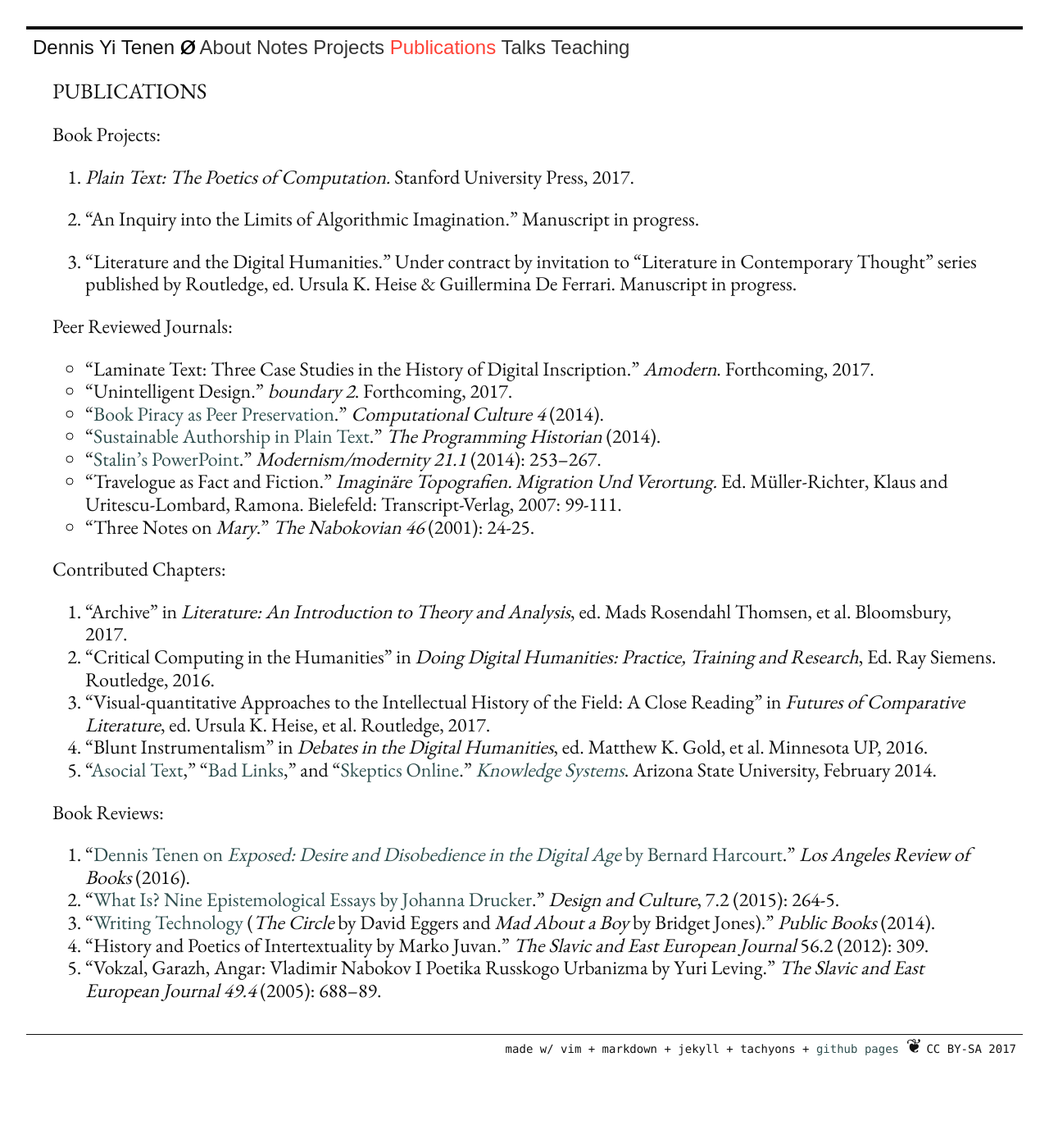
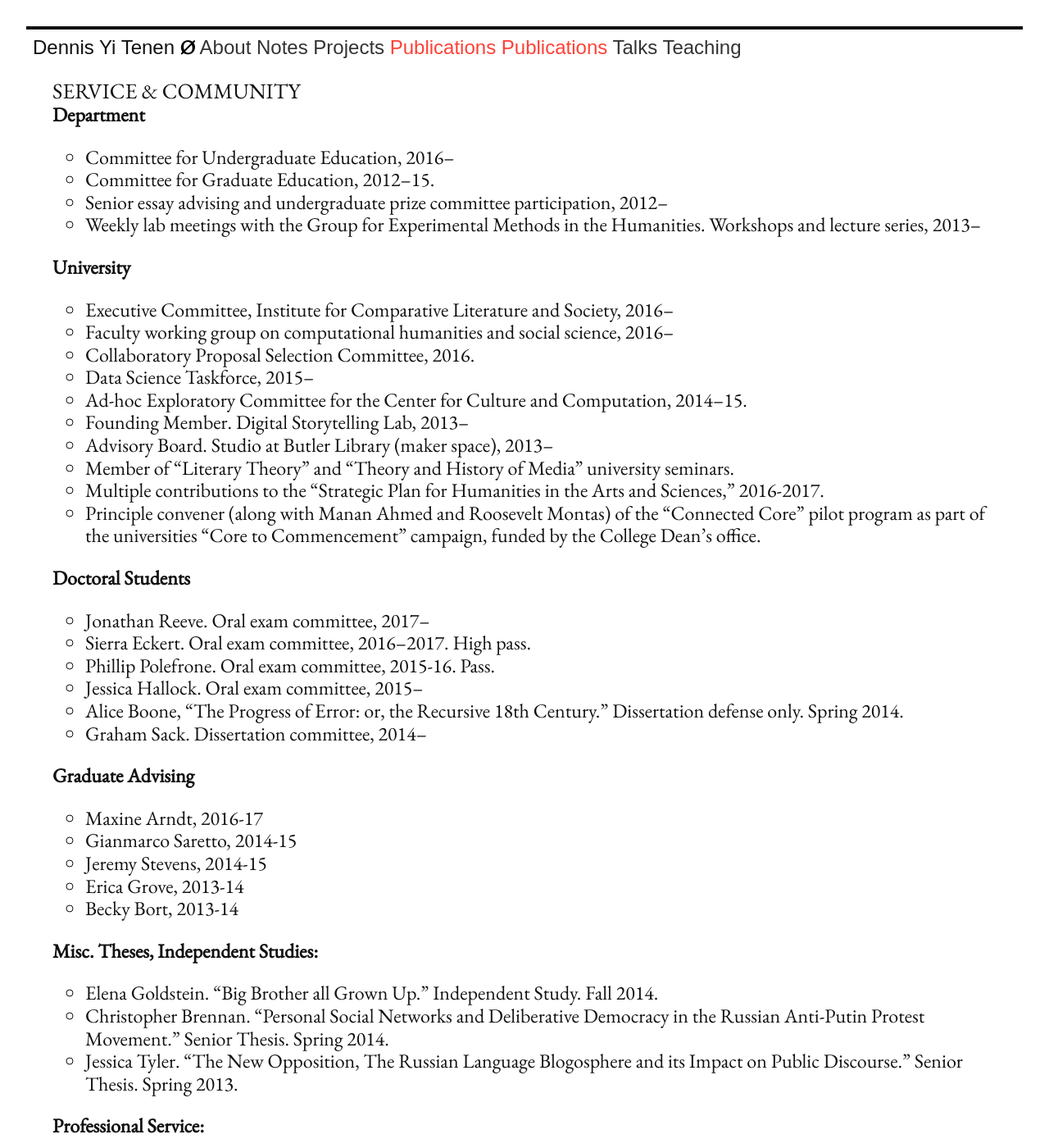
Before and after one commit to denten/denten.github.io, a Jekyll site: the page built from _pages/service.md, in a window 1280 px wide and 1400 px high. Shown: the whole window at 82% size. Built offline with Jekyll 4.4.1, drawn with Linux system fonts in a browser that asks for light colours; nearby versions of some CDN libraries; library files that are not in the unit come from our copies; some of the changed text lies outside the part shown.

Commit message:
add a service page

```diff
--- a/_includes/CV/08-service.md
+++ b/_includes/CV/08-service.md
@@ -19,7 +19,7 @@
 - Ad-hoc Exploratory Committee for the Center for Culture and Computation,
   2014--15.
 - Founding Member. Digital Storytelling Lab, 2013--
-- Advisory Board. Butler Studio (maker space), 2013--
+- Advisory Board. Studio at Butler Library (maker space), 2013--
 - Member of "Literary Theory" and "Theory and History of Media" university
   seminars.
 - Multiple contributions to the "Strategic Plan for Humanities in the Arts and
@@ -30,8 +30,9 @@ Commencement" campaign, funded by the College Dean's office.
 
 #### Doctoral Students
 
-- Sierra Eckert. Oral exam committee, 2016--
-- Phillip Polefrone. Oral exam committee, 2015-16.
+- Jonathan Reeve. Oral exam committee, 2017--
+- Sierra Eckert. Oral exam committee, 2016--2017. High pass.
+- Phillip Polefrone. Oral exam committee, 2015-16. Pass.
 - Jessica Hallock. Oral exam committee, 2015--
 - Alice Boone, "The Progress of Error: or, the Recursive 18th Century."
   Dissertation defense only. Spring 2014.
@@ -60,12 +61,13 @@ Impact on Public Discourse." Senior Thesis. Spring 2013.
 - Peer review for The American Academy in Berlin; *Computational Culture*;
   *Digital Studies / Le champ numérique*; *International Journal of Humanities
 and Arts Computing*; *National Science Foundation*; *Modernism/Modernity*;
-*Science, Technology & Human Values*.
+*Science, Technology & Human Values*, & Association of Computational Linguistics
+(ACL).
 - Knowledge design consulting for Diller Scofidio + Renfro.
 - 2 years as a managing editor of *Modernism/Modernity* (Modernist Studies
   Association and John-Hopkins University Press, job following placement of
 manuscript).
-- 4+ years application development (Microsoft).
+- 5+ years application development (Microsoft).
 - 5+ years web design with an emphasis on content management systems (clients
   include General Motors, The Greening of Detroit, MRI, MSU Libraries and
 Computing Provost).
--- /dev/null
+++ b/_pages/service.md
@@ -0,0 +1,7 @@
+---
+layout: cats
+permalink: /publications/
+title: "publications"
+---
+
+{% include CV/08-service.md %}
```
